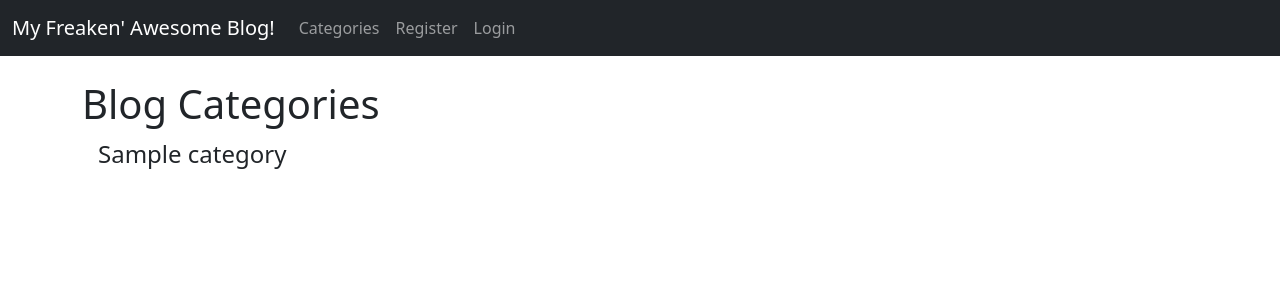
After one commit to salauddin-ayub/dinamic-blog, a Django app: page /category-list/ in a window 1280 px wide. The commit adds this page. Shown: the top 300 px of the page. Run offline with Django 3.2, Linux system fonts and the light colour scheme; tables that the repository leaves empty hold one stand-in row (values such as "Sample post").

Commit message:
Categories

```diff
--- a/firstblog/urls.py
+++ b/firstblog/urls.py
@@ -1,5 +1,5 @@
 from django.urls import path
-from .views import HomeView, ArticleDetailView, AddPostView, UpdatePostView, DeletePostView, AddCategoryView, CategoryView
+from .views import HomeView, ArticleDetailView, AddPostView, UpdatePostView, DeletePostView, AddCategoryView, CategoryView, CategoryListView
 
 urlpatterns = [
    path('', HomeView.as_view(), name = "home"),
@@ -9,4 +9,5 @@ urlpatterns = [
    path('article/<int:pk>/remove', DeletePostView.as_view(), name="delete_post"),
    path('add_category/', AddCategoryView.as_view(), name="add_category"),
    path('category/<str:cats>/', CategoryView, name='category'),
+    path('category-list/', CategoryListView, name='category-list'),
 ]
--- a/firstblog/views.py
+++ b/firstblog/views.py
@@ -14,6 +14,16 @@ class HomeView(ListView):
     template_name ='home.html'
     #ordering = ['-id']
 
+    def get_context_data(self, *args, **kwargs):
+        cat_menu = Category.objects.all()
+        context = super(HomeView, self).get_context_data(*args, **kwargs)
+        context["cat_menu"] = cat_menu
+        return context
+
+def CategoryListView(request):
+    cat_menu_list = Category.objects.all()
+    return render(request, 'category_list.html', {'cat_menu_list':cat_menu_list})
+
 def CategoryView(request, cats):
     category_posts = Post.objects.filter(category=cats.replace('-', ' '))
     return render(request, 'categories.html', {'cats':cats.title().replace('-', ' '), 'category_posts':category_posts})
@@ -21,6 +31,12 @@ def CategoryView(request, cats):
 class ArticleDetailView(DetailView):
     model = Post
     template_name ='article_details.html'
+
+    def get_context_data(self, *args, **kwargs):
+        cat_menu = Category.objects.all()
+        context = super(ArticleDetailView, self).get_context_data(*args, **kwargs)
+        context["cat_menu"] = cat_menu
+        return context
 
 class AddPostView(CreateView):
     model = Post
--- a/templates/base.html
+++ b/templates/base.html
@@ -22,6 +22,23 @@
           </button>
           <div class="collapse navbar-collapse" id="navbarScroll">
             <ul class="navbar-nav me-auto my-2 my-lg-0 navbar-nav-scroll" style="--bs-scroll-height: 100px;">
+
+              {% if cat_menu %}
+              <li class="nav-item dropdown">
+                <a class="nav-link dropdown-toggle" href="#" id="navbarDropdown" role="button" data-bs-toggle="dropdown" aria-expanded="false">
+                  Categories
+                </a>
+                <ul class="dropdown-menu" aria-labelledby="navbarDropdown">
+                  {% for item in cat_menu%}
+                  <a class="dropdown-item" href="{% url 'category' item|slugify %}">{{item}}</a>
+                  {% endfor %}
+                </ul>
+              </li>
+              {% else %}
+              <li class="nav-item">
+                <a class="nav-link" href="{% url 'category-list'%}">Categories</a>
+             </li>
+              {% endif%}
 
               {% if user.is_authenticated %}
                 <li class="nav-item">
--- /dev/null
+++ b/templates/category_list.html
@@ -0,0 +1,10 @@
+{% extends 'base.html' %}
+{% block title %}Blog Categories{% endblock %}
+
+{% block content %}
+
+    <h1>Blog Categories</h1>
+      {% for item in cat_menu_list %}
+        <h4><a class="dropdown-item" href="{% url 'category' item|slugify %}">{{item}}</a></h4>
+      {% endfor %}
+{% endblock %}
--- a/templates/home.html
+++ b/templates/home.html
@@ -19,4 +19,8 @@
    {{ post.body|slice:":200"|safe }}</li>
 {% endfor %}
 </ul>
+
+
+
+
 {% endblock %}
```
